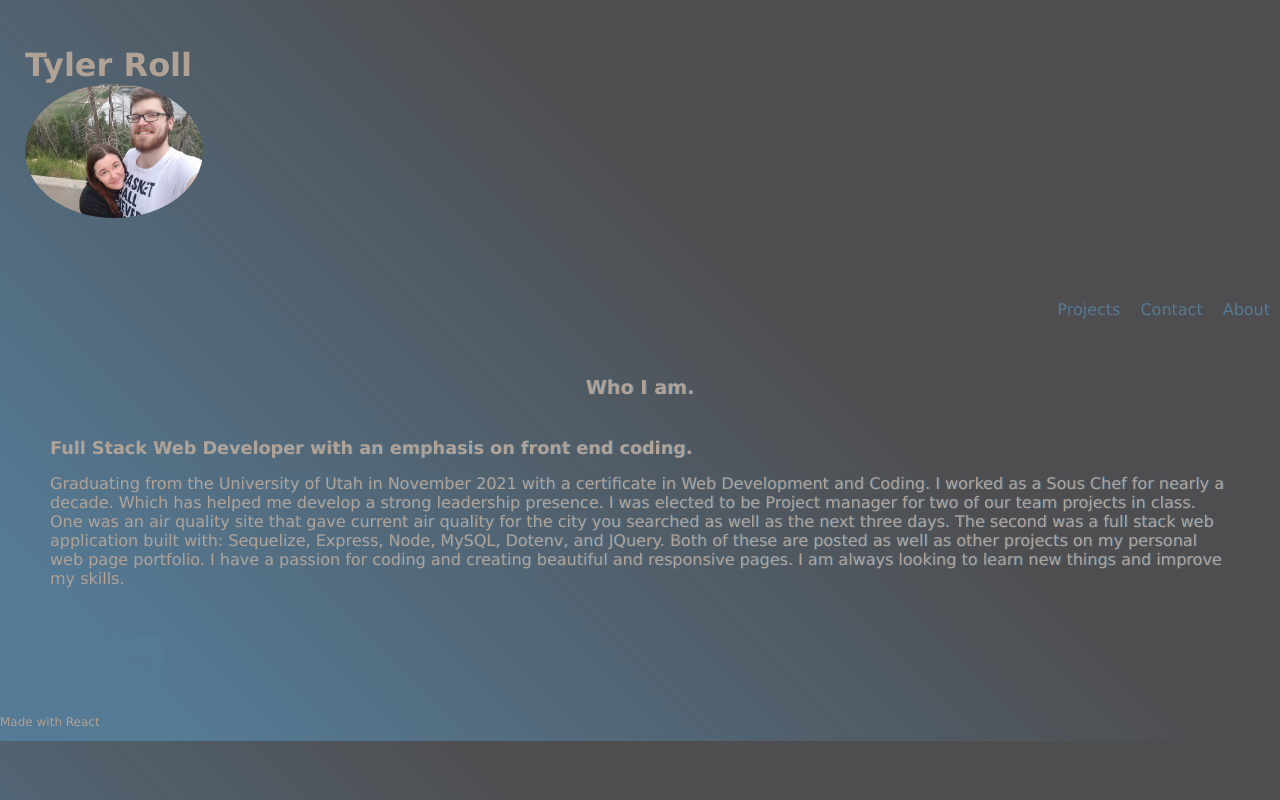
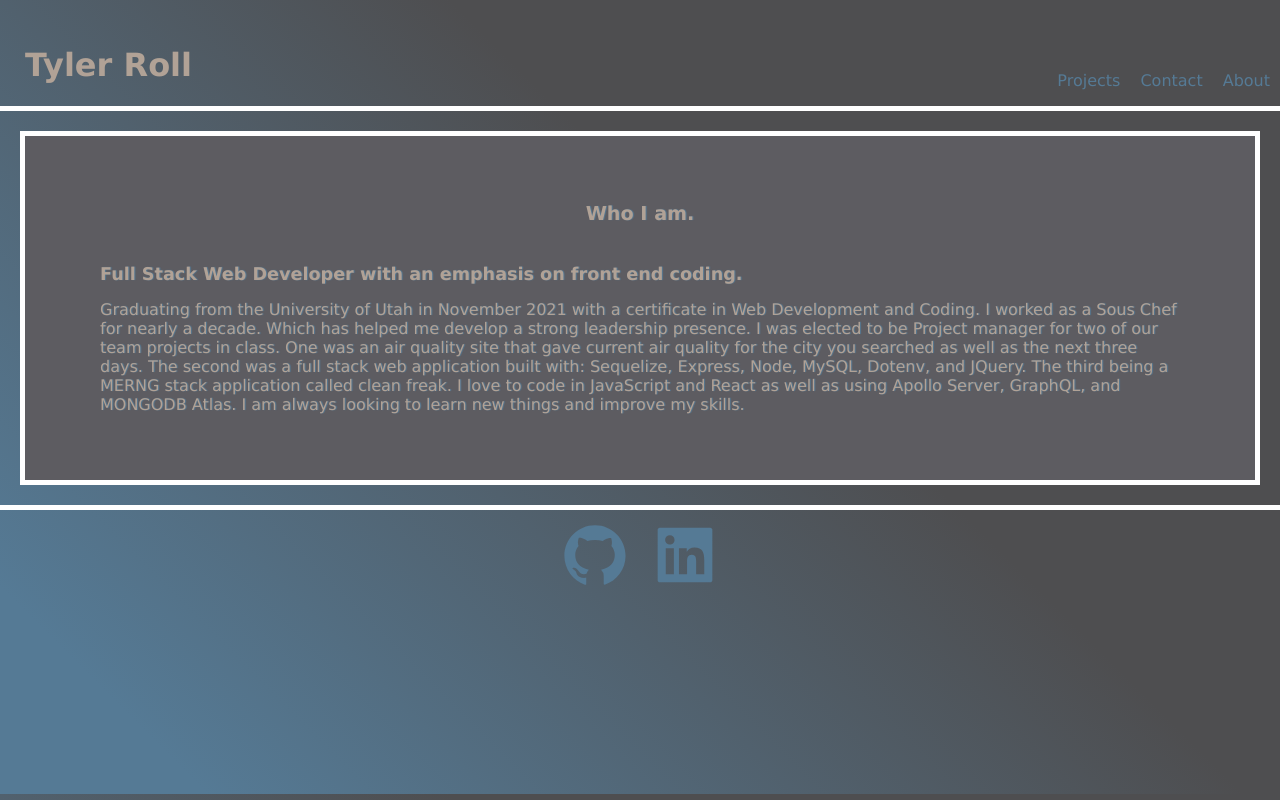
Before and after one commit to tyler1836/ReactPortfolio, a React (Create React App) app: page / in a window 1280 px wide. Built offline with nearby package versions, Linux system fonts and the light colour scheme.

Commit message:
project fixes need lazyloading

```diff
--- a/src/App.css
+++ b/src/App.css
@@ -1,3 +1,6 @@
+*{
+  margin: none;
+}
 .App {
   text-align: center;
 }
--- a/src/App.js
+++ b/src/App.js
@@ -5,10 +5,10 @@ import "@material-tailwind/react/tailwind.css";
 
 function App() {
   return (
-    <div>
+    <main>
       <Nav />
       <Footer />
-      </div>
+      </main>
   );
 }
 
--- a/src/assets/photos.js
+++ b/src/assets/photos.js
@@ -7,14 +7,14 @@ const photos = [
     {
         id: 1,
         image: hero,
-        name: 'Run Buddy:',
+        name: 'Run Buddy',
         text: 'A mock up of a workout subscription service website',
         url: 'https://tyler1836.github.io/Run-Buddy/'
     },
     {
         id: 2,
         image: air,
-        name: 'Air quality:',
+        name: 'Air quality',
         text: 'Check your city\'s air quality forecast',
         url: 'https://zunaty.github.io/air-quality/'
     },
--- a/src/components/About.js
+++ b/src/components/About.js
@@ -9,7 +9,13 @@ function About() {
                     Full Stack Web Developer with an emphasis on front end coding.
                 </h2>
                 <p>
-                    Graduating from the University of Utah in November 2021 with a certificate in Web Development and Coding. I worked as a Sous Chef for nearly a decade. Which has helped me develop a strong leadership presence. I was elected to be Project manager for two of our team projects in class. One was an air quality site that gave current air quality for the city you searched as well as the next three days. The second was a full stack web application built with: Sequelize, Express, Node, MySQL, Dotenv, and JQuery. Both of these are posted as well as other projects on my personal web page portfolio. I have a passion for coding and creating beautiful and responsive pages. I am always looking to learn new things and improve my skills.
+                    Graduating from the University of Utah in November 2021 with a certificate in Web Development and Coding.
+                    I worked as a Sous Chef for nearly a decade. Which has helped me develop a strong leadership presence.
+                    I was elected to be Project manager for two of our team projects in class.
+                    One was an air quality site that gave current air quality for the city you searched as well as the next three days.
+                    The second was a full stack web application built with: Sequelize, Express, Node, MySQL, Dotenv, and JQuery.
+                    The third being a MERNG stack application called clean freak.
+                    I love to code in JavaScript and React as well as using Apollo Server, GraphQL, and MONGODB Atlas. I am always looking to learn new things and improve my skills.
                 </p>
             </div>
         </section>
--- a/src/components/Footer.js
+++ b/src/components/Footer.js
@@ -6,8 +6,6 @@ function Footer(){
     <footer>
         <a href="https://github.com/tyler1836" target='_blank' rel='noopener noreferrer'> <AiFillGithub size={70}/></a>
         <a href="https://linkedin.com/in/tyler-roll/" target='_blank' rel='noopener noreferrer'><AiFillLinkedin size={70}/></a>
-        <p>Made with React</p>
-
     </footer>)
 }
 
--- a/src/components/Nav.js
+++ b/src/components/Nav.js
@@ -21,7 +21,7 @@ function Nav(){
     return(
         <div>
         <header class='navigation'>
-            <h1>Tyler Roll <br /> <img src={photo} alt="profile" class='profile' /></h1>
+            <h1>Tyler Roll</h1>
             {/* <h2>Portfolio</h2> */}
 
                 <ul class='pagelinks'>
@@ -37,9 +37,9 @@ function Nav(){
                 </ul>
 
         </header>
-        <main>
+        <div className='current'>
             {renderPage(currentPage)}
-        </main>
+        </div>
     </div>
     )
 }
--- a/src/components/Projects.js
+++ b/src/components/Projects.js
@@ -8,10 +8,9 @@ function Projects(){
 
                return(
                <div className='picture'>
+                    <a href={project.url} target='_blank' rel='noopener noreferrer'>{project.name}</a>
+                    <p className='img-desc'>{project.text}</p>
                    <img src={project.image} alt={project.text} />
-                    <br />
-                    <a href={project.url} target='_blank' rel='noopener noreferrer'>{project.name}</a>
-                    <p>{project.text}</p>
                </div>
                )
            }))}
--- a/src/index.css
+++ b/src/index.css
@@ -33,7 +33,9 @@ code {
   margin-top: 25px;
   display: flex;
   justify-content: space-between;
+  border-bottom: 5px solid #fff;
 }
+
 header ul {
   display: flex;
   flex-wrap: nowrap;
@@ -43,6 +45,12 @@ header ul {
 }
 header h1{
   margin-left: 25px;
+}
+.current{
+  background-color: var(--clr-primary);
+  padding: 25px;
+  margin: 20px;
+  border: 5px solid #fff;
 }
 .about{
   margin: 25px 50px;
@@ -139,19 +147,39 @@ form {
   background-color: #06b;
 }
 figure{
-  display: grid;
-  grid-template-columns: 50% 50%;
-  grid-template-rows: auto;
-  grid-template-rows: 'div div';
+  display: flex;
+  flex-wrap: wrap;
+  max-width: 100%;
+}
+.picture{
+  position: relative;
+}
 
+.img-desc{
+  position: absolute;
+  padding: 15px;
+  top: 50%;
+  left: 50%;
+  transform: translate(-50%, -50%);
+  text-align: center;
+  text-transform: uppercase;
+  background-color: rgb(255, 255, 255);
+  color: var(--clr-primary);
+  opacity: .8;
+}
 
+.picture img:hover{
+  transform: translateZ(-3.2rem);
+  transition: opacity .25s linear;
+  will-change: opacity;
 }
-.picture img{
-  max-width: 75%;
-  max-height: 75%;
-}
-.picture a:hover{
-  transform: scale(1.2);
+
+footer{
+  display: flex;
+  flex-wrap: nowrap;
+  justify-content: center;
+  border-top: 5px solid #fff;
+  margin-bottom: 190px;
 }
 footer p{
   font-size: 12px;
```
